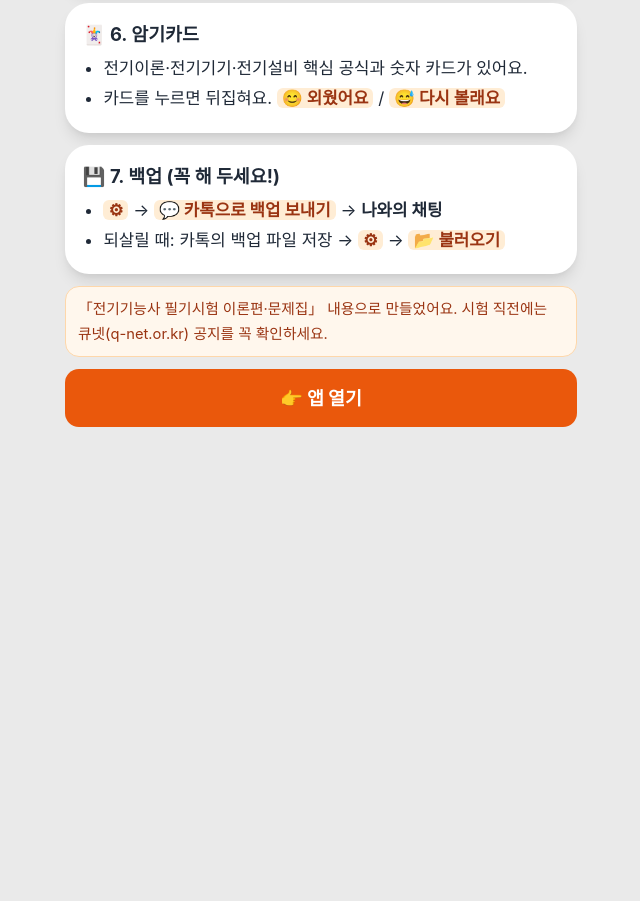
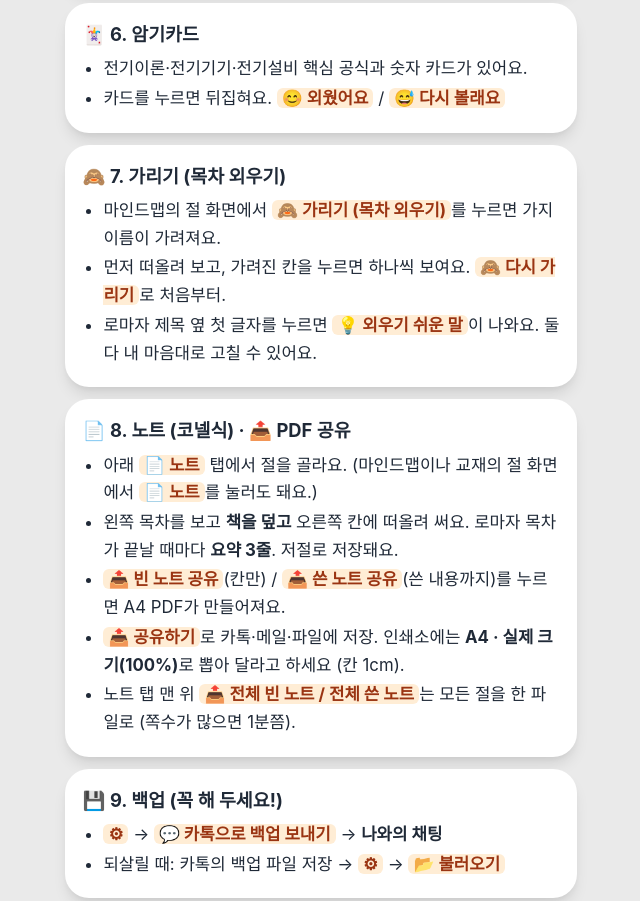
Before and after one commit to choheon-debug/elec-study, a plain HTML site: page guide.html in a window 1280 px wide. Shown: the part 1455-2356 px from the top of the page, without its empty margins (319-959 px from the left). Before the commit the page ends 1922 px from the top, so only its background shows below. Drawn offline with Linux system fonts and the light colour scheme.

Commit message:
그림 설명서: 가리기·노트(PDF 공유) 안내 추가
Co-Authored-By: Claude Opus 5.5 <noreply@anthropic.com>
Claude-Session: https://claude.ai/code/session_01LtUG22A2bbdN7BG22gYFcE

```diff
--- a/guide.html
+++ b/guide.html
@@ -68,7 +68,21 @@ b.k{background:#ffedd5;color:#9a3412;border-radius:6px;padding:0 5px}
     <ul><li>전기이론·전기기기·전기설비 핵심 공식과 숫자 카드가 있어요.</li>
     <li>카드를 누르면 뒤집혀요. <b class="k">😊 외웠어요</b> / <b class="k">😅 다시 볼래요</b></li></ul>
   </section>
-  <section class="card"><h2>💾 7. 백업 (꼭 해 두세요!)</h2>
+  <section class="card"><h2>🙈 7. 가리기 (목차 외우기)</h2>
+    <ul><li>마인드맵의 절 화면에서 <b class="k">🙈 가리기 (목차 외우기)</b>를 누르면 가지 이름이 가려져요.</li>
+    <li>먼저 떠올려 보고, 가려진 칸을 누르면 하나씩 보여요. <b class="k">🙈 다시 가리기</b>로 처음부터.</li>
+    <li>로마자 제목 옆 첫 글자를 누르면 <b class="k">💡 외우기 쉬운 말</b>이 나와요. 둘 다 내 마음대로 고칠 수 있어요.</li></ul>
+  </section>
+
+  <section class="card"><h2>📄 8. 노트 (코넬식) · 📤 PDF 공유</h2>
+    <ul><li>아래 <b class="k">📄 노트</b> 탭에서 절을 골라요. (마인드맵이나 교재의 절 화면에서 <b class="k">📄 노트</b>를 눌러도 돼요.)</li>
+    <li>왼쪽 목차를 보고 <b>책을 덮고</b> 오른쪽 칸에 떠올려 써요. 로마자 목차가 끝날 때마다 <b>요약 3줄</b>. 저절로 저장돼요.</li>
+    <li><b class="k">📤 빈 노트 공유</b>(칸만) / <b class="k">📤 쓴 노트 공유</b>(쓴 내용까지)를 누르면 A4 PDF가 만들어져요.</li>
+    <li><b class="k">📤 공유하기</b>로 카톡·메일·파일에 저장. 인쇄소에는 <b>A4 · 실제 크기(100%)</b>로 뽑아 달라고 하세요 (칸 1cm).</li>
+    <li>노트 탭 맨 위 <b class="k">📤 전체 빈 노트 / 전체 쓴 노트</b>는 모든 절을 한 파일로 (쪽수가 많으면 1분쯤).</li></ul>
+  </section>
+
+  <section class="card"><h2>💾 9. 백업 (꼭 해 두세요!)</h2>
     <ul><li><b class="k">⚙</b> → <b class="k">💬 카톡으로 백업 보내기</b> → <b>나와의 채팅</b></li>
     <li>되살릴 때: 카톡의 백업 파일 저장 → <b class="k">⚙</b> → <b class="k">📂 불러오기</b></li></ul>
   </section>
--- a/sw.js
+++ b/sw.js
@@ -1,5 +1,5 @@
 // 오프라인에서도 열리게: 앱 파일을 저장해 두고, 인터넷이 되면 새 버전으로 바꿔요
-const VERSION = "elec-study-23";
+const VERSION = "elec-study-24";
 const FILES = ["./", "index.html", "qs.js", "book.js", "guide.html", "manifest.webmanifest", "icons/icon-192.png", "icons/icon-512.png", "icons/apple-touch-icon.png"];
 self.addEventListener("install", e => { e.waitUntil(caches.open(VERSION).then(c => c.addAll(FILES)).then(() => self.skipWaiting())); });
 self.addEventListener("activate", e => { e.waitUntil(caches.keys().then(ks => Promise.all(ks.filter(k => k !== VERSION).map(k => caches.delete(k)))).then(() => self.clients.claim())); });
```
